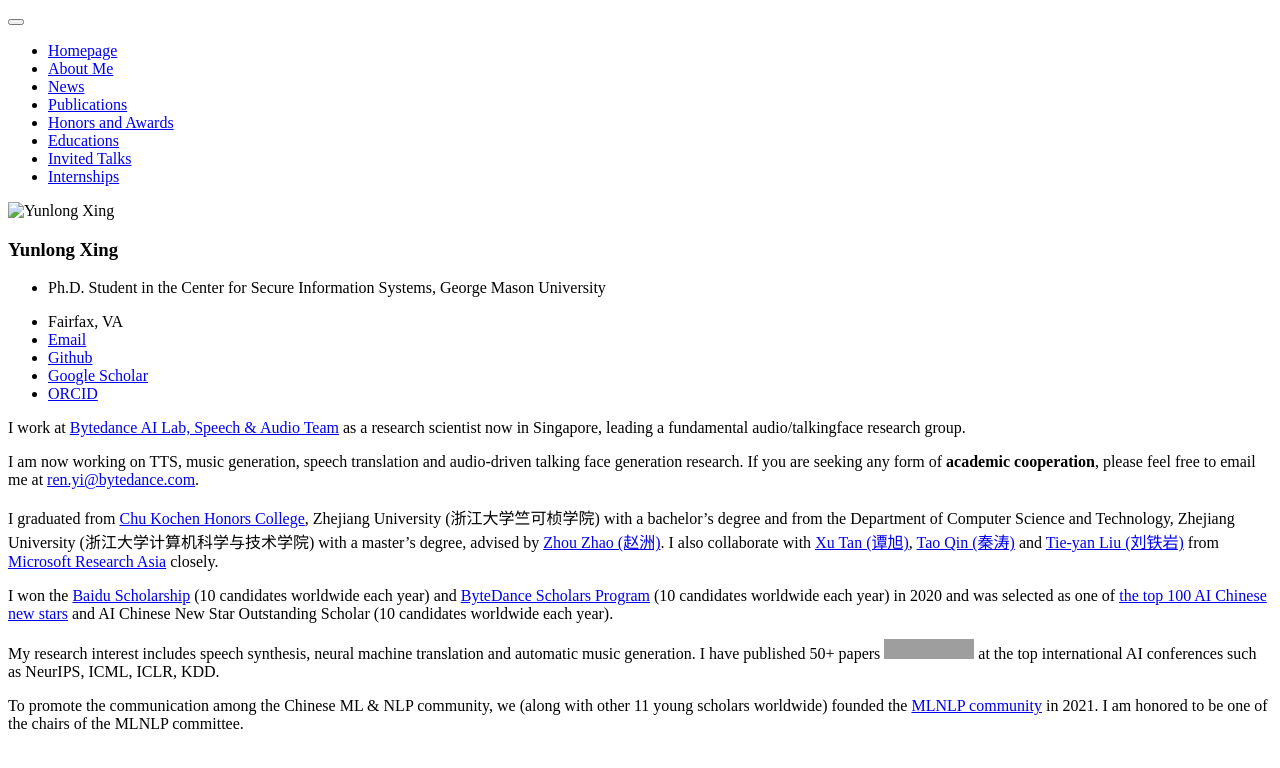
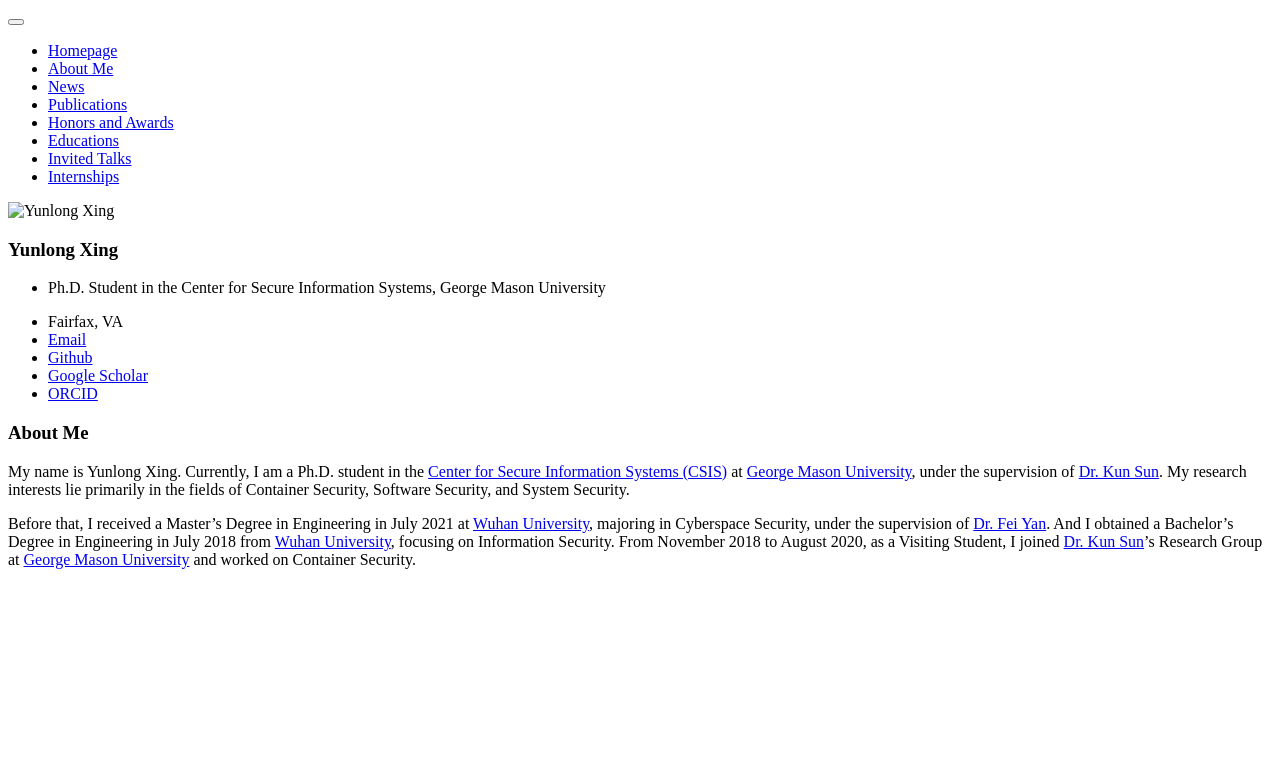
Before and after one commit to YunlongXing/yunlongxing.github.io, a Jekyll site: the page built from _pages/includes/intro.md, in a window 1280 px wide. Shown: the top 768 px of the page. Built offline with Jekyll 4.4.1, drawn with Linux system fonts in a browser that asks for light colours; our own code applies the rules of GitHub Pages for plain Markdown files; grey boxes are pictures that could not be loaded.

Commit message:
Update intro.md

```diff
--- a/_pages/includes/intro.md
+++ b/_pages/includes/intro.md
@@ -1,11 +1,11 @@
-I work at [Bytedance AI Lab, Speech & Audio Team](https://ailab.bytedance.com/) as a research scientist now in Singapore, leading a fundamental audio/talkingface research group.
+# About Me
 
-I am now working on TTS, music generation, speech translation and audio-driven talking face generation research. If you are seeking any form of **academic cooperation**, please feel free to email me at [ren.yi@bytedance.com](mailto:ren.yi@bytedance.com).
+My name is Yunlong Xing. Currently, I am a Ph.D. student in the [Center for Secure Information Systems (CSIS)][Center for Secure Information Systems (CSIS)] at [George Mason University][George Mason University], under the supervision of [Dr. Kun Sun][Dr. Kun Sun]. My research interests lie primarily in the fields of Container Security, Software Security, and System Security.
 
-I graduated from [Chu Kochen Honors College](http://ckc.zju.edu.cn/ckcen/main.htm), Zhejiang University (浙江大学竺可桢学院) with a bachelor's degree and from the Department of Computer Science and Technology, Zhejiang University (浙江大学计算机科学与技术学院) with a master's degree, advised by [Zhou Zhao (赵洲)](https://person.zju.edu.cn/zhaozhou). I also collaborate with [Xu Tan (谭旭)](https://www.microsoft.com/en-us/research/people/xuta/), [Tao Qin (秦涛)](https://www.microsoft.com/en-us/research/people/taoqin/) and [Tie-yan Liu (刘铁岩)](https://www.microsoft.com/en-us/research/people/tyliu/) from [Microsoft Research Asia](https://www.microsoft.com/en-us/research/group/machine-learning-research-group/) closely.
+Before that, I received a Master's Degree in Engineering in July 2021 at [Wuhan University][Wuhan University], majoring in Cyberspace Security, under the supervision of [Dr. Fei Yan][Dr. Fei Yan]. And I obtained a Bachelor's Degree in Engineering in July 2018 from [Wuhan University][Wuhan University], focusing on Information Security. From November 2018 to August 2020, as a Visiting Student, I joined [Dr. Kun Sun][Dr. Kun Sun]'s Research Group at [George Mason University][George Mason University] and worked on Container Security.
 
-I won the [Baidu Scholarship](https://baike.baidu.com/item/%E7%99%BE%E5%BA%A6%E5%A5%96%E5%AD%A6%E9%87%91/9929412) (10 candidates worldwide each year) and [ByteDance Scholars Program](https://ur.bytedance.com/scholarship) (10 candidates worldwide each year) in 2020 and was selected as one of [the top 100 AI Chinese new stars](https://mp.weixin.qq.com/s?__biz=MzA4NzQ5MTA2NA==&mid=2653639431&idx=1&sn=25b6368c1954419b9090840347d9a27d&chksm=8be75b90bc90d286a5af3ef8e610e822d705dc3cf4382b45e3f14489f3e7ec4fd8c95ed0eceb&mpshare=1&scene=2&srcid=0511LMlj9Qv9DeIZAjMjYAU9&sharer_sharetime=1620731348139&sharer_shareid=631c113940cb81f34895aa25ab14422a#rd) and AI Chinese New Star Outstanding Scholar (10 candidates worldwide each year).
-
-My research interest includes speech synthesis, neural machine translation and automatic music generation. I have published 50+ papers <a href='https://scholar.google.com/citations?user=4FA6C0AAAAAJ'><img src="https://img.shields.io/endpoint?logo=Google%20Scholar&url=https%3A%2F%2Fcdn.jsdelivr.net%2Fgh%2FRayeRen%2Frayeren.github.io@google-scholar-stats%2Fgs_data_shieldsio.json&labelColor=f6f6f6&color=9cf&style=flat&label=citations"></a> at the top international AI conferences such as NeurIPS, ICML, ICLR, KDD.
-
-To promote the communication among the Chinese ML & NLP community, we (along with other 11 young scholars worldwide) founded the [MLNLP community](https://space.bilibili.com/168887299) in 2021. I am honored to be one of the chairs of the MLNLP committee.
+[Center for Secure Information Systems (CSIS)]: https://csis.gmu.edu/
+[George Mason University]: https://www2.gmu.edu/
+[Dr. Kun Sun]: https://csis.gmu.edu/ksun/
+[Dr. Fei Yan]: https://cse.whu.edu.cn/info/1256/3273.htm
+[Wuhan University]: https://en.whu.edu.cn/
```
